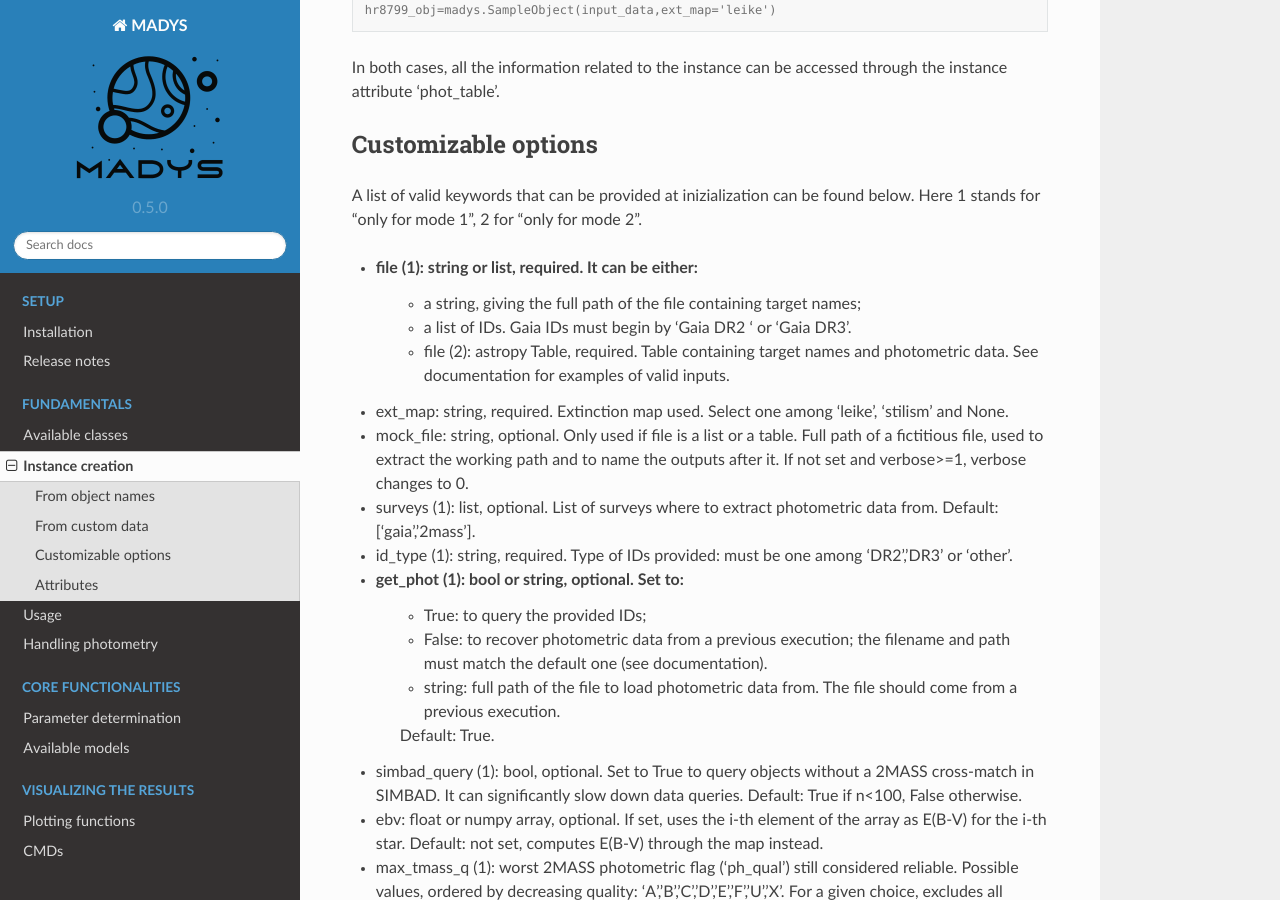
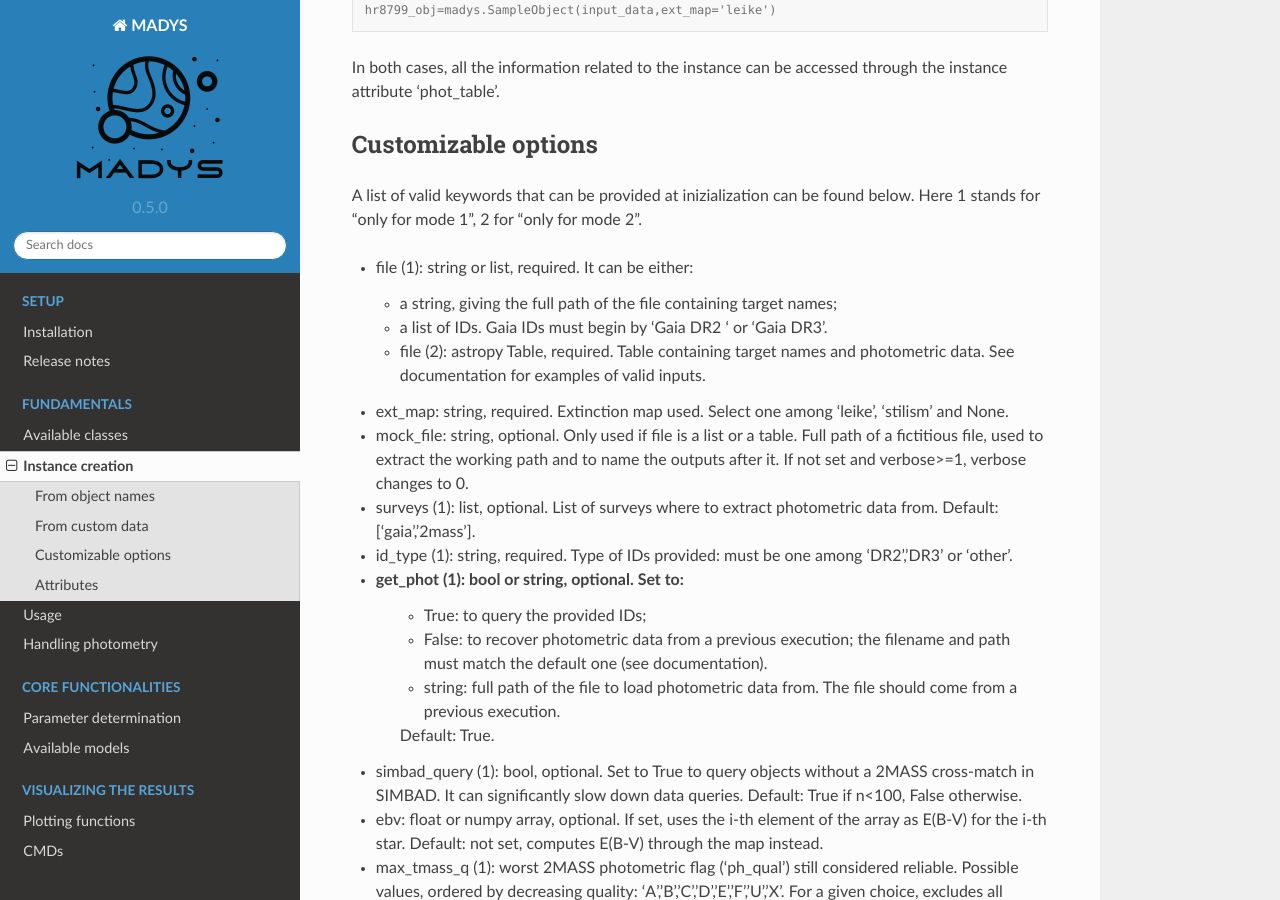
Before and after one commit to vsquicciarini/madys, a Sphinx documentation site: the page built from docs/source/instance_creation.rst, in a window 1280 px wide and 900 px high, scrolled down 1393 px. Built offline with Sphinx 7.4.7 and the Read the Docs theme 2.0.0, drawn with Linux system fonts in a browser that asks for light colours.

```diff
--- a/docs/source/instance_creation.rst
+++ b/docs/source/instance_creation.rst
@@ -64,10 +64,10 @@ Customizable options
 A list of valid keywords that can be provided at inizialization can be found below. Here 1 stands for "only for mode 1", 2 for "only for mode 2".
 
 * file (1): string or list, required. It can be either:
-   - a string, giving the full path of the file containing target names;
-   - a list of IDs. Gaia IDs must begin by 'Gaia DR2 ' or 'Gaia DR3'.
-   - file (2): astropy Table, required. Table containing target names and photometric data. See documentation for examples of valid inputs.
 
+  - a string, giving the full path of the file containing target names;
+  - a list of IDs. Gaia IDs must begin by 'Gaia DR2 ' or 'Gaia DR3'.
+  - file (2): astropy Table, required. Table containing target names and photometric data. See documentation for examples of valid inputs.
 * ext_map: string, required. Extinction map used. Select one among 'leike', 'stilism' and None.
 * mock_file: string, optional. Only used if file is a list or a table. Full path of a fictitious file, used to extract the working path and to name the outputs after it. If not set and verbose>=1, verbose changes to 0.
 * surveys (1): list, optional. List of surveys where to extract photometric data from. Default: ['gaia','2mass'].
```
